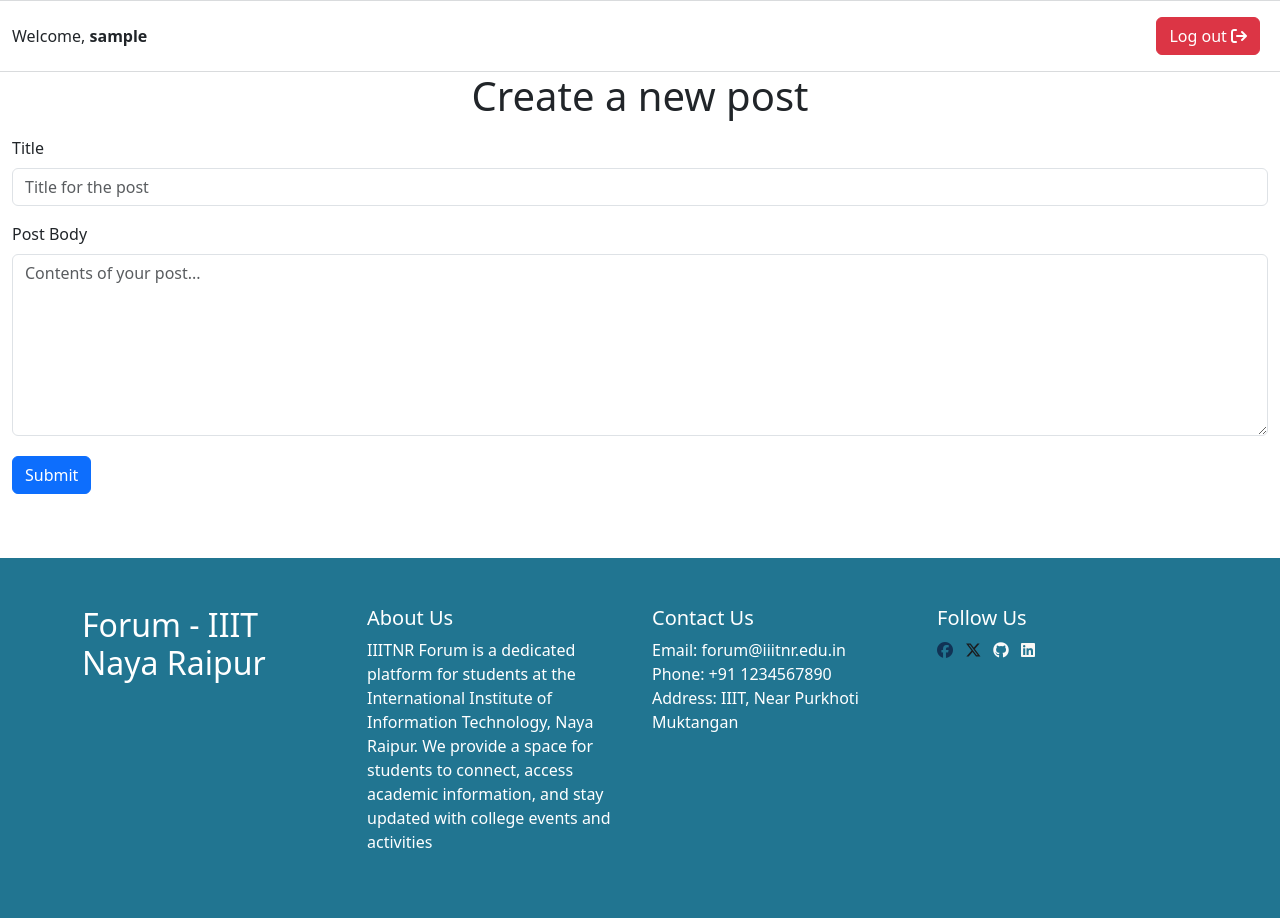
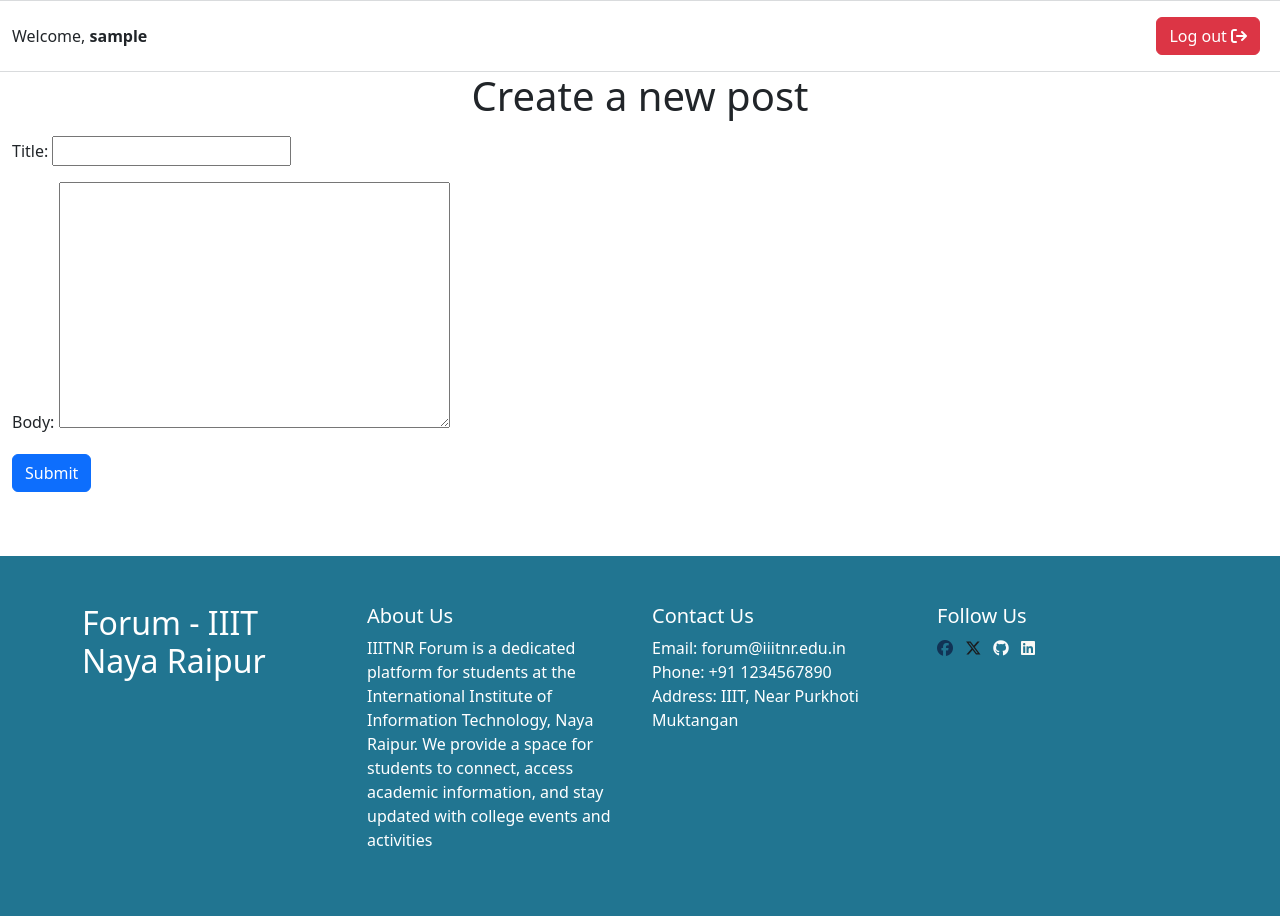
Before and after one commit to DevWarriors-IIITNR/forum-website, a Django app: page /newpost/ in a window 1280 px wide. Shown: the part 106-1024 px from the top of the page. Run offline with Django 5.2, Linux system fonts and the light colour scheme; the visitor is signed in with stand-in values (Sample User, id 1); some libraries are stand-ins or nearby versions.

Commit message:
update ModelForm to input data for posts

```diff
--- a/Forum/models.py
+++ b/Forum/models.py
@@ -11,6 +11,9 @@ class Post(models.Model):
     user = models.ForeignKey(User, on_delete=models.CASCADE)
     created_at = models.DateTimeField()
 
+    def __str__(self):
+        return str(self.title) + " by " + str(self.user) + " on " + str(self.created_at)
+
 
 class Comment(models.Model):
     body = models.TextField()
@@ -18,8 +21,25 @@ class Comment(models.Model):
     user = models.ForeignKey(User, on_delete=models.CASCADE)
     created_at = models.DateTimeField()
 
+    def __str__(self):
+        return (
+            str(self.post)
+            + " by "
+            + str(self.body)[:10]
+            + "-"
+            + str(self.user)
+            + " on "
+            + str(self.created_at)
+        )
+
 
 class PostForm(ModelForm):
     class Meta:
         model = Post
         fields = ["title", "body"]
+
+
+class CommentForm(ModelForm):
+    class Meta:
+        model = Comment
+        fields = ["body"]
--- a/Forum/views.py
+++ b/Forum/views.py
@@ -1,5 +1,7 @@
-from django.shortcuts import redirect, render
+from datetime import datetime
+from django.shortcuts import HttpResponse, redirect, render
 from django.contrib.auth import logout
+from .models import PostForm, CommentForm
 
 
 def home(request):
@@ -14,8 +16,19 @@ def about(request):
 
 def newpost(request):
     if request.user.is_authenticated:
-        return render(request, "newpost.html")
-    return redirect(pleasesignin)
+        form = PostForm(request.POST)
+        if request.method == "POST":
+            if form.is_valid():
+                post = form.save(commit=False)
+                post.user = request.user
+                post.created_at = datetime.today().strftime("%Y-%m-%d %H:%M:%S")
+                post.save()
+                return redirect("/")
+        else:
+            form = PostForm()
+        return render(request, "newpost.html", {"form": form})
+    else:
+        return redirect(pleasesignin)
 
 
 def pleasesignin(request):
--- a/templates/newpost.html
+++ b/templates/newpost.html
@@ -10,15 +10,10 @@
   <h1 class="mb-3 text-center"> Create a new post</h1>
 
 
-
-  <div class="mb-3">
-    <label for="exampleFormControlInput1" class="form-label">Title</label>
-    <input type="text" class="form-control" id="exampleFormControlInput1" placeholder="Title for the post">
-  </div>
-  <div class="mb-3">
-    <label for="exampleFormControlTextarea1" class="form-label">Post Body</label>
-    <textarea class="form-control" id="exampleFormControlTextarea1" rows="7" placeholder="Contents of your post..."></textarea>
-  </div>
-  <button type="button" class="btn btn-primary mt-1 mb-5">Submit</button>
+  <form method="POST" class="post-form">
+    {% csrf_token %}
+    {{ form.as_p }}
+    <button type="submit" class="btn btn-default save btn-primary mt-1 mb-5">Submit</button>
+  </form>
 </div>
 {% endblock content %}
```
